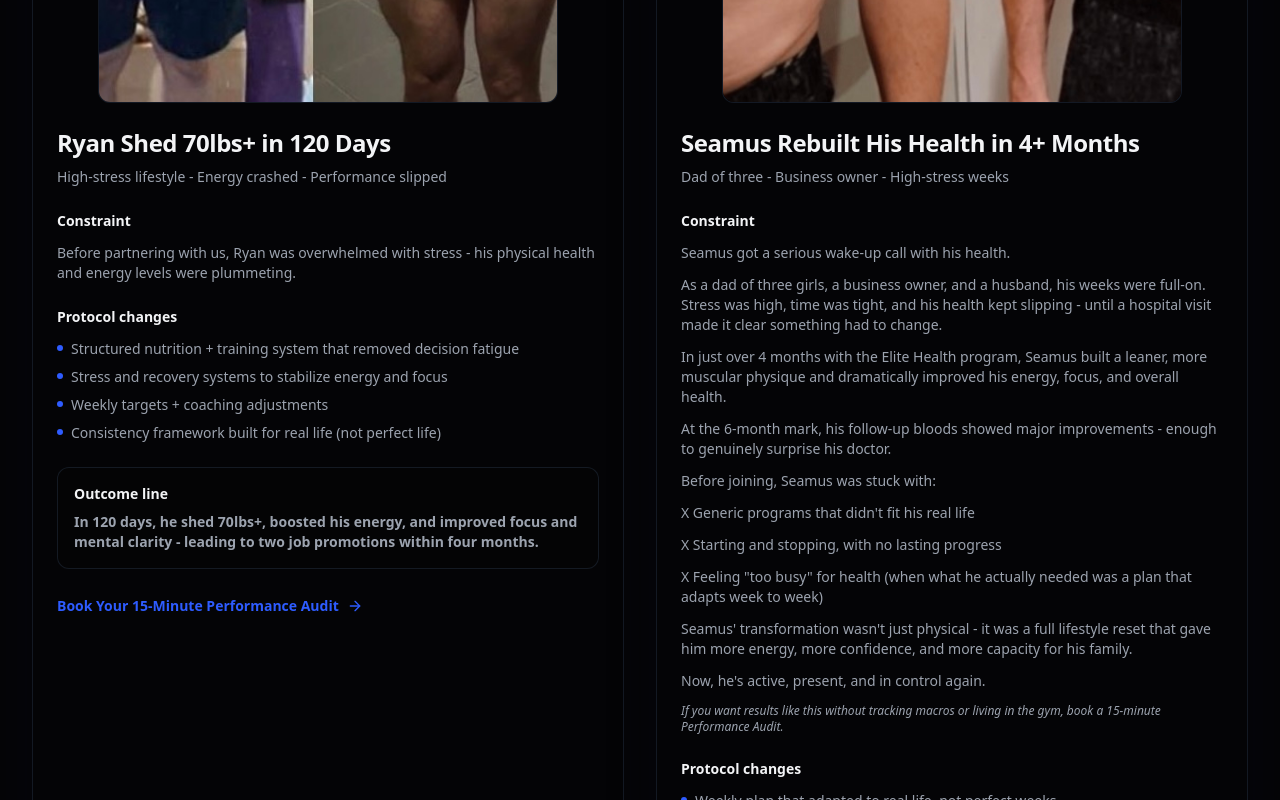
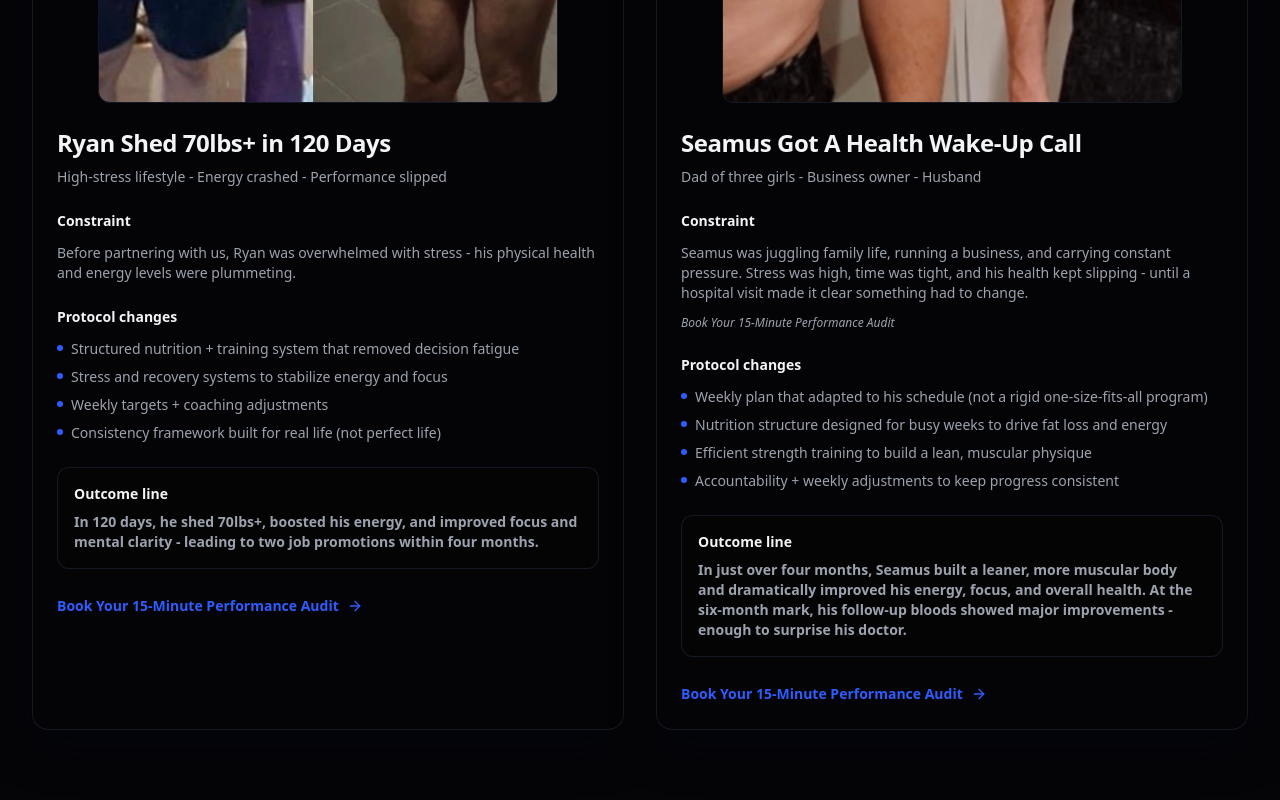
Before and after one commit to gsfit1996/elite-health-web, a Next.js app: page /client-results in a window 1280 px wide. Shown: the part 4820-5620 px from the top of the page. Built offline with nearby package versions, Linux system fonts and the light colour scheme.

Commit message:
Refine Seamus case content

```diff
--- a/src/content/clientResultsData.ts
+++ b/src/content/clientResultsData.ts
@@ -111,20 +111,19 @@ const clientResultsData: ClientCase[] = [
     {
         id: "seamus",
         displayName: "Seamus",
-        headline: "Seamus Rebuilt His Health in 4+ Months",
-        role: "Dad of three - Business owner - High-stress weeks",
+        headline: "Seamus Got A Health Wake-Up Call",
+        role: "Dad of three girls - Business owner - Husband",
         challenge:
-            "Seamus got a serious wake-up call with his health.\n\nAs a dad of three girls, a business owner, and a husband, his weeks were full-on. Stress was high, time was tight, and his health kept slipping - until a hospital visit made it clear something had to change.\n\nIn just over 4 months with the Elite Health program, Seamus built a leaner, more muscular physique and dramatically improved his energy, focus, and overall health.\n\nAt the 6-month mark, his follow-up bloods showed major improvements - enough to genuinely surprise his doctor.\n\nBefore joining, Seamus was stuck with:\n\nX Generic programs that didn't fit his real life\n\nX Starting and stopping, with no lasting progress\n\nX Feeling \"too busy\" for health (when what he actually needed was a plan that adapts week to week)\n\nSeamus' transformation wasn't just physical - it was a full lifestyle reset that gave him more energy, more confidence, and more capacity for his family.\n\nNow, he's active, present, and in control again.",
+            "Seamus was juggling family life, running a business, and carrying constant pressure. Stress was high, time was tight, and his health kept slipping - until a hospital visit made it clear something had to change.",
         changes: [
-            "Weekly plan that adapted to real life, not perfect weeks",
-            "Nutrition structure that drove fat loss without obsession",
-            "Strength training to build a leaner, more muscular frame",
-            "Accountability and fast adjustments to keep momentum",
+            "Weekly plan that adapted to his schedule (not a rigid one-size-fits-all program)",
+            "Nutrition structure designed for busy weeks to drive fat loss and energy",
+            "Efficient strength training to build a lean, muscular physique",
+            "Accountability + weekly adjustments to keep progress consistent",
         ],
         outcomeSummary:
-            "In just over 4 months, Seamus rebuilt his health and energy. Six-month bloods showed major improvements and surprised his doctor.",
-        callout:
-            "If you want results like this without tracking macros or living in the gym, book a 15-minute Performance Audit.",
+            "In just over four months, Seamus built a leaner, more muscular body and dramatically improved his energy, focus, and overall health. At the six-month mark, his follow-up bloods showed major improvements - enough to surprise his doctor.",
+        callout: "Book Your 15-Minute Performance Audit",
         beforeImage: "/case-results/caseF-before.jpg",
         afterImage: "/case-results/caseF-before.jpg",
         category: "burnout",
```
